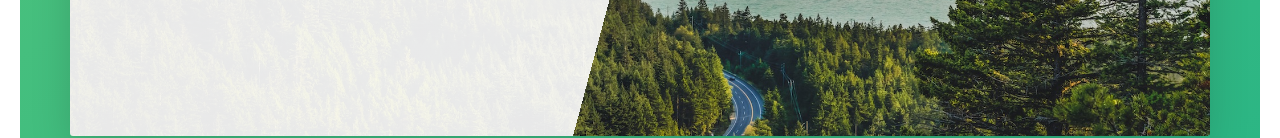
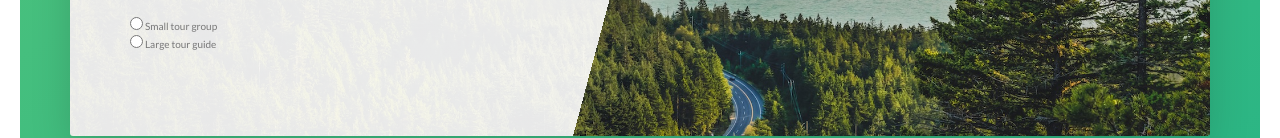
Before and after one commit to shifaligupta03/Natours, a website: page index.html in a window 1280 px wide. Shown: the part 5290-5428 px from the top of the page. Drawn offline with Linux system fonts and the light colour scheme.

Commit message:
radio group

```diff
--- a/index.html
+++ b/index.html
@@ -321,6 +321,17 @@
                                 <label for="email" class="form__label">Email Address</label>
                             </div>
 
+                            <div class="form__group">
+                                <div class="form__radio-group">
+                                    <input type="radio" class="form__radio-input" id="small" name="size">
+                                    <label for="small" class="form__radio-label">Small tour group</label>
+                                </div>
+                                <div class="form__radio-group">
+                                    <input type="radio" class="form__radio-input" id="large" name="size">
+                                    <label for="large" class="form__radio-label">Large tour guide</label>
+                                </div>
+                            </div>
+
                         </form>
                     </div>
                 </div>
--- a/sass/components/_form.scss
+++ b/sass/components/_form.scss
@@ -14,6 +14,7 @@
         width: 90%;
         color: inherit;
         display: block;
+        transition: all .3s;
 
         &:focus{
             outline: none;
```
Also changed, not shown: css/style.css.
